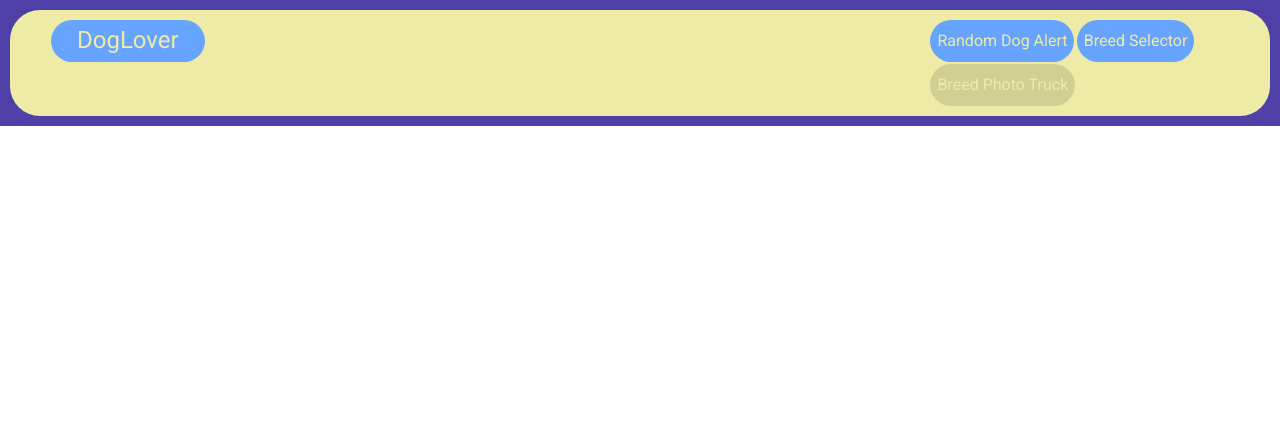
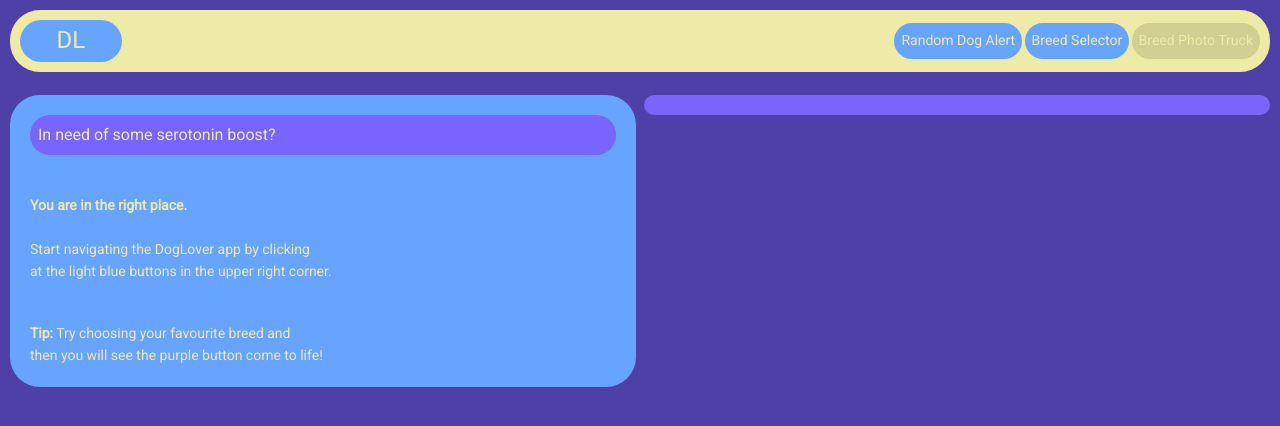
Before and after one commit to GlobalWebIndex/platform2.0-react-challenge-2, a Next.js app in the folder dog_lover/: page / in a window 1280 px wide. Shown: the top 426 px of the page. Built offline with nearby package versions, Linux system fonts and the light colour scheme.

Commit message:
leftSide box and main grid created

```diff
--- /dev/null
+++ b/dog_lover/components/gridGroup.tsx
@@ -0,0 +1,27 @@
+import React, { FunctionComponent } from "react";
+import Box from "@mui/material/Box";
+import Typography from "@mui/material/Typography";
+import Grid from "@mui/material/Grid";
+import LeftBox from "./leftBox";
+import RightBox from "./rightBox";
+
+const GridGroup: FunctionComponent = () => {
+  return (
+    <Box
+      sx={{
+        backgroundColor: "transparent",
+        marginTop: "5px",
+      }}
+    >
+      <Grid container spacing={1} direction="row">
+        <Grid item xs={6}>
+          <LeftBox />
+        </Grid>
+        <Grid item xs={6}>
+          <RightBox />
+        </Grid>
+      </Grid>
+    </Box>
+  );
+};
+export default GridGroup;
--- /dev/null
+++ b/dog_lover/components/leftBox.tsx
@@ -0,0 +1,80 @@
+import React, { FunctionComponent } from "react";
+import Box from "@mui/material/Box";
+import Typography from "@mui/material/Typography";
+import Grid from "@mui/material/Grid";
+
+const LeftBox: FunctionComponent = () => {
+  return (
+    <Box
+      sx={{
+        backgroundColor: "#67A4FF",
+        padding: "20px",
+        width: "100%",
+        borderRadius: "30px",
+      }}
+    >
+      <Grid container direction="column" rowSpacing={5}>
+        <Grid item xs={11}>
+          <Box
+            sx={{
+              backgroundColor: "#7964FC",
+              padding: "8px",
+              borderRadius: "30px",
+            }}
+          >
+            <Typography
+              variant="body1"
+              sx={{
+                color: "#EEEBA6",
+              }}
+            >
+              In need of some serotonin boost?
+            </Typography>
+          </Box>
+        </Grid>
+        <Grid item xs={11}>
+          <Typography
+            variant="subtitle2"
+            sx={{
+              color: "#EEEBA6",
+            }}
+          >
+            <Typography
+              variant="subtitle2"
+              sx={{
+                color: "#EEEBA6",
+                fontWeight: "600",
+              }}
+            >
+              You are in the right place.
+            </Typography>
+            {<br />}Start navigating the DogLover app by clicking{<br />}at the
+            light blue buttons in the upper right corner.
+          </Typography>
+        </Grid>
+        <Grid item xs={11}>
+          <Typography
+            variant="subtitle2"
+            sx={{
+              color: "#EEEBA6",
+            }}
+          >
+            <Typography
+              variant="subtitle2"
+              sx={{
+                color: "#EEEBA6",
+                fontWeight: "600",
+                display: "inline-block",
+              }}
+            >
+              Tip:
+            </Typography>{" "}
+            Try choosing your favourite breed and{<br />}then you will see the
+            purple button come to life!
+          </Typography>
+        </Grid>
+      </Grid>
+    </Box>
+  );
+};
+export default LeftBox;
--- /dev/null
+++ b/dog_lover/components/rightBox.tsx
@@ -0,0 +1,18 @@
+import React, { FunctionComponent } from "react";
+import Box from "@mui/material/Box";
+import Typography from "@mui/material/Typography";
+import Grid from "@mui/material/Grid";
+
+const RightBox: FunctionComponent = () => {
+  return (
+    <Box
+      sx={{
+        backgroundColor: "#7964FC",
+        padding: "10px",
+        width: "100%",
+        borderRadius: "30px",
+      }}
+    ></Box>
+  );
+};
+export default RightBox;
--- a/dog_lover/components/topBar.tsx
+++ b/dog_lover/components/topBar.tsx
@@ -7,9 +7,9 @@ import Grid from "@mui/material/Grid";
 
 const TopBar: FunctionComponent = () => {
   return (
-    <Box sx={{ flexGrow: 1 }}>
+    <Box sx={{ flexGrow: 1 ,height: '10vh'}}>
       <AppBar
-        position="relative"
+        position="static"
         sx={{
           backgroundColor: "#EEEBA6",
           boxShadow: "none",
@@ -18,15 +18,21 @@ const TopBar: FunctionComponent = () => {
           padding: "10px",
         }}
       >
-        <Grid container direction="row" spacing={0.2}>
-          <Grid item xs={0.3} />
-          <Grid item xs={1.5}>
+        <Grid
+          container
+          direction="row"
+          spacing={0.2}
+          justifyContent="space-between"
+          alignItems="center"
+        >
+          <Grid item xs={1}>
             <Box
               sx={{
                 backgroundColor: "#67A4FF",
                 boxShadow: "none",
                 borderRadius: "30px",
                 padding: "5px",
+                flexGrow: 3,
               }}
             >
               <Typography
@@ -35,9 +41,8 @@ const TopBar: FunctionComponent = () => {
                 align="center"
                 noWrap
                 sx={{
-                  flexGrow: 1,
                   color: "#EEEBA6",
-                  display: { xs: "none", md: "block" },
+                  display: { xs: "none", xl: "block" },
                 }}
               >
                 DogLover
@@ -48,18 +53,23 @@ const TopBar: FunctionComponent = () => {
                 align="center"
                 noWrap
                 sx={{
-                  flexGrow: 1,
                   color: "#EEEBA6",
-                  display: { xs: "block", md: "none" },
+                  display: { lg: "block", xl: "none" },
                 }}
               >
                 DL
               </Typography>
             </Box>
           </Grid>
-          <Grid item xs={7} />
-          <Grid item xs>
-            <Grid container direction="row" spacing={0.3}>
+          <Grid item xs={11}>
+            <Grid
+              container
+              direction="row"
+              spacing={0.3}
+              justifyContent="flex-end"
+              alignItems="center"
+              sx={{ flexGrow: 3 }}
+            >
               <Grid item>
                 <Button
                   variant="contained"
@@ -76,7 +86,7 @@ const TopBar: FunctionComponent = () => {
                   }}
                 >
                   <Typography
-                    variant="subtitle1"
+                    variant="subtitle2"
                     sx={{ textTransform: "Capitalize", color: "#EEEBA6" }}
                   >
                     Random Dog Alert
@@ -99,7 +109,7 @@ const TopBar: FunctionComponent = () => {
                   }}
                 >
                   <Typography
-                    variant="subtitle1"
+                    variant="subtitle2"
                     sx={{ textTransform: "Capitalize", color: "#EEEBA6" }}
                   >
                     Breed Selector
@@ -123,7 +133,7 @@ const TopBar: FunctionComponent = () => {
                   }}
                 >
                   <Typography
-                    variant="subtitle1"
+                    variant="subtitle2"
                     sx={{ textTransform: "Capitalize", color: "#EEEBA6" }}
                   >
                     Breed photo truck
--- a/dog_lover/pages/index.tsx
+++ b/dog_lover/pages/index.tsx
@@ -3,6 +3,7 @@ import Head from "next/head";
 import { ThemeProvider } from "@mui/material";
 import { theme } from "../src/theme";
 import TopBar from "../components/topBar";
+import GridGroup from "../components/gridGroup";
 
 const Home: NextPage = () => {
   return (
@@ -17,11 +18,12 @@ const Home: NextPage = () => {
           style={{
             backgroundColor: "#4E40A6",
             padding: "10px",
-            overflow: "hidden",
             backgroundSize: "cover",
+            height: "100vh",
           }}
         >
           <TopBar />
+          <GridGroup />
         </div>
       </ThemeProvider>
     </div>
```
Also changed, not shown: dog_lover/public/dog-svgrepo-com.svg (added), dog_lover/public/vercel.svg (deleted).
